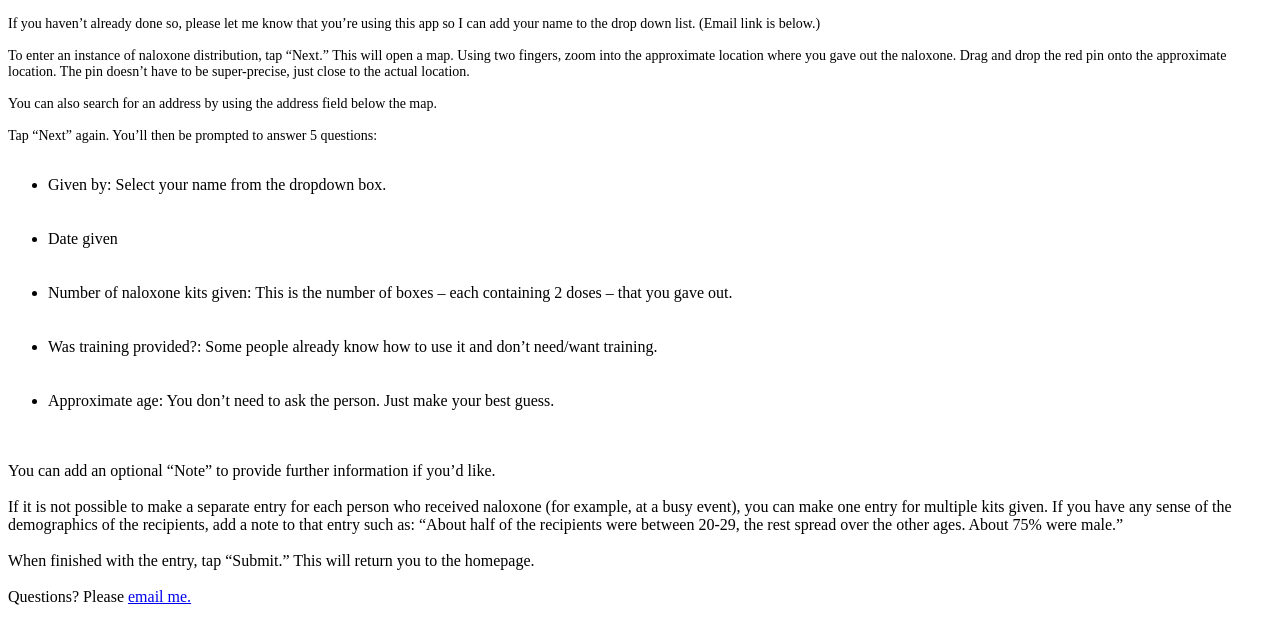
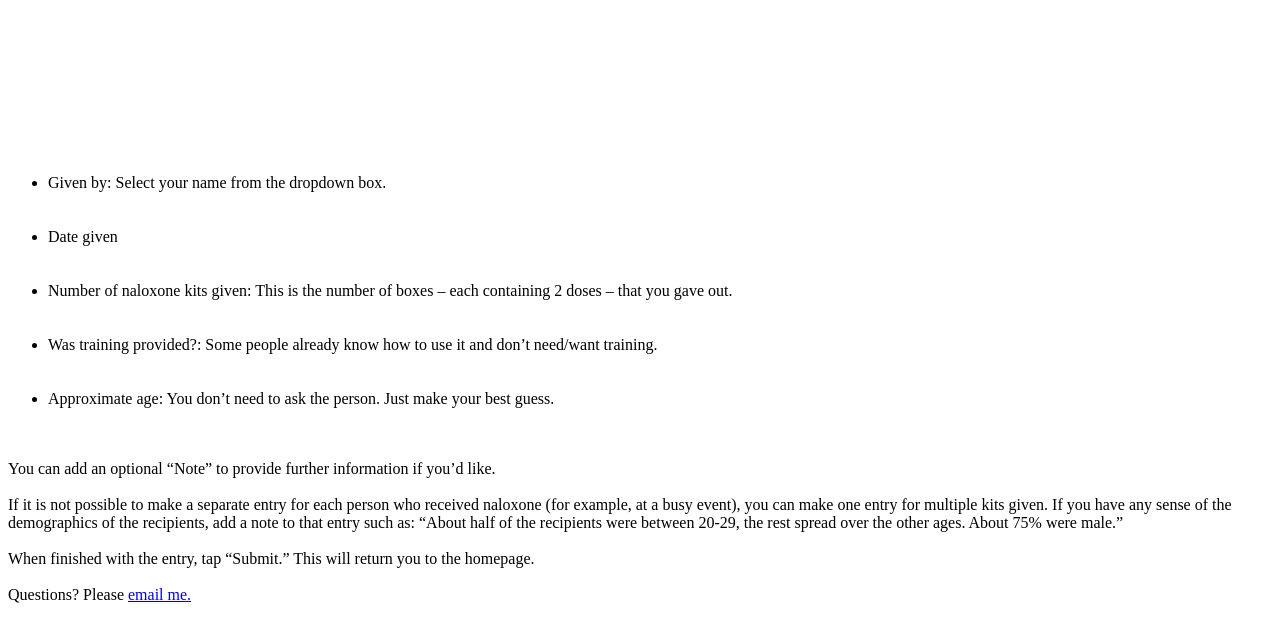
Before and after one commit to twentyandchange/naloxapp, a plain HTML site: page index.html in a window 1280 px wide. Drawn offline with Linux system fonts and the light colour scheme.

Commit message:
Update index.html

```diff
--- a/index.html
+++ b/index.html
@@ -1,8 +1,7 @@
 <!DOCTYPE html>
 <html>
 <body>
-<p style="color:white;">
-<p style="font-size:14px;">If you haven’t already done so, please let me know that you’re using this app so I can add your name to the drop down list. (Email link is below.)<br>
+<p style="font-size: 14px; color: white;">If you haven’t already done so, please let me know that you’re using this app so I can add your name to the drop down list. (Email link is below.)<br>
  <br>
 To enter an instance of naloxone distribution, tap “Next.” This will open a map. Using two fingers, zoom into the approximate location where you gave out the naloxone. Drag and drop the red pin onto the approximate location. The pin doesn’t have to be super-precise, just close to the actual location.
  <br>
@@ -40,6 +39,6 @@ If it is not possible to make a separate entry for each person who received nalo
 <br>
  <br>
 Questions? Please <a href="mailto:kilburns@chqgov.com">email me.</a>
-</p></p>
+</p>
 </body>
 </html>
```
